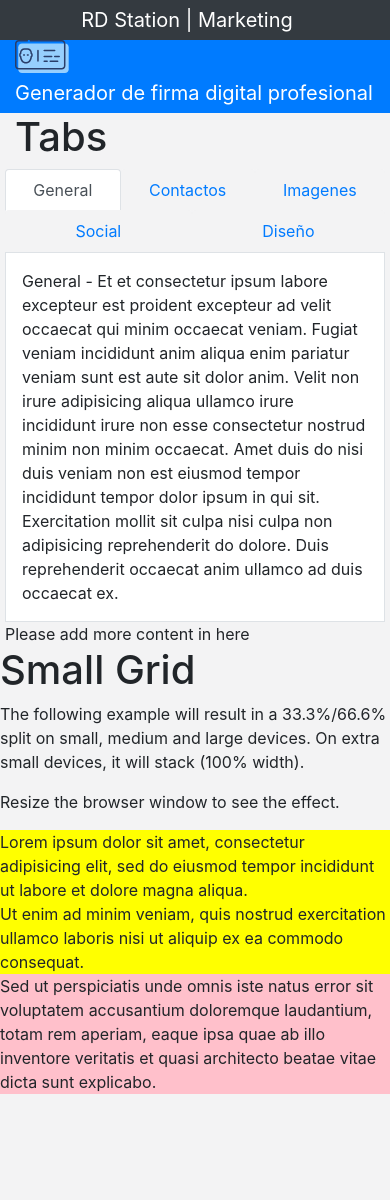
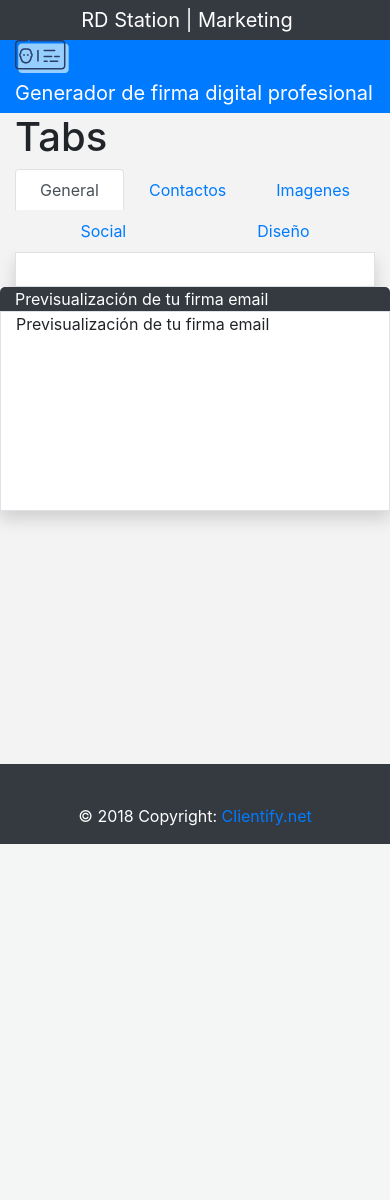
Before and after one commit to storrellas/signature_generator, a Django app: page /signature/ in a window 390 px wide. After the commit the page ends 844 px from the top, so only its background shows below. Run offline with Django 3.2, Linux system fonts and the light colour scheme; some libraries are stand-ins or nearby versions.

Commit message:
ENH: Adding tab content

```diff
--- a/ui/templates/signature.html
+++ b/ui/templates/signature.html
@@ -13,24 +13,25 @@
   <style type=text/css>
     /* Show it is fixed to the top */
     body {
-      min-height: 75rem;
+      /*min-height: 75rem;*/
       /*padding-top: 4.5rem;*/
       background-color: #f3f3f4;
     }
 
-    .box {
-      padding: 0 5px 0 5px;
-    }
-    #nav-tab .active{
+    .nav-tabs .active{
       background-color: #ffffff;
     }
-
-    #nav-tab :not(.active){
+    .nav-tabs :not(.active){
       background-color: #f3f3f4;
     }
-    .box .tab-content{
+
+    .box .content{
       background-color: #ffffff;
       border:1px solid #dee2e6;
+    }
+
+    .color-white{
+      color: white;
     }
 
   </style>
@@ -38,59 +39,32 @@
 </head>
 <body>
 
-  <!-- <nav class="navbar navbar-expand-md navbar-dark fixed-top bg-dark text-center">
-    <div>sergi</div>
-    <a class="navbar-brand text-center" href="#" style="background-color:red">Generador de firma digital profesional</a>
-    <button class="navbar-toggler" type="button" data-toggle="collapse" data-target="#navbarCollapse" aria-controls="navbarCollapse" aria-expanded="false" aria-label="Toggle navigation">
-      <span class="navbar-toggler-icon"></span>
-    </button>
-    <div class="collapse navbar-collapse" id="navbarCollapse">
-      <ul class="navbar-nav mr-auto">
-        <li class="nav-item active">
-          <a class="nav-link" href="#">Home <span class="sr-only">(current)</span></a>
-        </li>
-        <li class="nav-item">
-          <a class="nav-link" href="#">Link</a>
-        </li>
-        <li class="nav-item">
-          <a class="nav-link disabled" href="#">Disabled</a>
-        </li>
-      </ul>
-      <form class="form-inline mt-2 mt-md-0">
-        <input class="form-control mr-sm-2" type="text" placeholder="Search" aria-label="Search">
-        <button class="btn btn-outline-success my-2 my-sm-0" type="submit">Search</button>
-      </form>
-    </div>
-  </nav> -->
-
-<!-- <nav class="conatiner-fluid fixed-top text-center navbar-dark  bg-dark">
-  <a class="navbar-brand text-center" href="#">Generador de firma digital profesional</a>
-</nav> -->
-
   <section id="title">
 
     <div class="container-fluid">
       <div class="row bg-dark">
           <div class="col-md-12 text-center">
-              <a class="navbar-brand" href="#" style="color:white">RD Station | Marketing</a>
+              <a class="navbar-brand color-white" href="#" style="color:white">RD Station | Marketing</a>
           </div>
       </div>
 
       <div class="row" style="background-color:#007bff">
           <div class="offset-md-1 col-md-11">
             <img src="{% static 'img/id-card.svg' %}">
-              <a class="navbar-brand" href="#" style="color:white">Generador de firma digital profesional</a>
+              <a class="navbar-brand color-white" href="#">Generador de firma digital profesional</a>
           </div>
       </div>
     </div>
 
   </section>
 
-<!-- Tabs -->
-<section id="tabs">
+
+  <section id="content">
     <div class="container">
       <h6 class="section-title h1">Tabs</h6>
       <div class="row">
+
+        <!-- First Column -->
         <div class="col-md-6 box">
           <nav>
             <div class="nav nav-tabs nav-fill" id="nav-tab" role="tablist">
@@ -101,45 +75,63 @@
               <a class="nav-item nav-link" id="nav-design-tab" data-toggle="tab" href="#nav-design" role="tab" aria-controls="nav-design" aria-selected="false">Diseño</a>
             </div>
           </nav>
-        <div class="tab-content py-3 px-3 px-sm-0" id="nav-tabContent">
+          <div class="tab-content py-3 px-3 px-sm-0 content shadow" id="nav-tabContent">
             <div class="tab-pane fade show active" id="nav-general" role="tabpanel" aria-labelledby="nav-general-tab">
-            General - Et et consectetur ipsum labore excepteur est proident excepteur ad velit occaecat qui minim occaecat veniam. Fugiat veniam incididunt anim aliqua enim pariatur veniam sunt est aute sit dolor anim. Velit non irure adipisicing aliqua ullamco irure incididunt irure non esse consectetur nostrud minim non minim occaecat. Amet duis do nisi duis veniam non est eiusmod tempor incididunt tempor dolor ipsum in qui sit. Exercitation mollit sit culpa nisi culpa non adipisicing reprehenderit do dolore. Duis reprehenderit occaecat anim ullamco ad duis occaecat ex.
+
+              <div class="col-md-12">
+                {% include "tabs/general.html" %}
+              </div>
+
             </div>
             <div class="tab-pane fade" id="nav-contacts" role="tabpanel" aria-labelledby="nav-contacts-tab">
-            Contacts - Et et consectetur ipsum labore excepteur est proident excepteur ad velit occaecat qui minim occaecat veniam. Fugiat veniam incididunt anim aliqua enim pariatur veniam sunt est aute sit dolor anim. Velit non irure adipisicing aliqua ullamco irure incididunt irure non esse consectetur nostrud minim non minim occaecat. Amet duis do nisi duis veniam non est eiusmod tempor incididunt tempor dolor ipsum in qui sit. Exercitation mollit sit culpa nisi culpa non adipisicing reprehenderit do dolore. Duis reprehenderit occaecat anim ullamco ad duis occaecat ex.
+              <div class="col-md-12">
+                {% include "tabs/contacts.html" %}
               </div>
-          <div class="tab-pane fade" id="nav-images" role="tabpanel" aria-labelledby="nav-contact-tab">
-            Images - Et et consectetur ipsum labore excepteur est proident excepteur ad velit occaecat qui minim occaecat veniam. Fugiat veniam incididunt anim aliqua enim pariatur veniam sunt est aute sit dolor anim. Velit non irure adipisicing aliqua ullamco irure incididunt irure non esse consectetur nostrud minim non minim occaecat. Amet duis do nisi duis veniam non est eiusmod tempor incididunt tempor dolor ipsum in qui sit. Exercitation mollit sit culpa nisi culpa non adipisicing reprehenderit do dolore. Duis reprehenderit occaecat anim ullamco ad duis occaecat ex.
+            </div>
+            <div class="tab-pane fade" id="nav-images" role="tabpanel" aria-labelledby="nav-images-tab">
+              <div class="col-md-12">
+                {% include "tabs/images.html" %}
+              </div>
             </div>
             <div class="tab-pane fade" id="nav-social" role="tabpanel" aria-labelledby="nav-social-tab">
-            Social - Et et consectetur ipsum labore excepteur est proident excepteur ad velit occaecat qui minim occaecat veniam. Fugiat veniam incididunt anim aliqua enim pariatur veniam sunt est aute sit dolor anim. Velit non irure adipisicing aliqua ullamco irure incididunt irure non esse consectetur nostrud minim non minim occaecat. Amet duis do nisi duis veniam non est eiusmod tempor incididunt tempor dolor ipsum in qui sit. Exercitation mollit sit culpa nisi culpa non adipisicing reprehenderit do dolore. Duis reprehenderit occaecat anim ullamco ad duis occaecat ex.
+              <div class="col-md-12">
+                {% include "tabs/social.html" %}
+              </div>
             </div>
             <div class="tab-pane fade" id="nav-design" role="tabpanel" aria-labelledby="nav-design-tab">
-            Design - Et et consectetur ipsum labore excepteur est proident excepteur ad velit occaecat qui minim occaecat veniam. Fugiat veniam incididunt anim aliqua enim pariatur veniam sunt est aute sit dolor anim. Velit non irure adipisicing aliqua ullamco irure incididunt irure non esse consectetur nostrud minim non minim occaecat. Amet duis do nisi duis veniam non est eiusmod tempor incididunt tempor dolor ipsum in qui sit. Exercitation mollit sit culpa nisi culpa non adipisicing reprehenderit do dolore. Duis reprehenderit occaecat anim ullamco ad duis occaecat ex.
+              <div class="col-md-12">
+                {% include "tabs/design.html" %}
               </div>
             </div>
           </div>
-      <div class="col-md-6 box">
-          Please add more content in here
+        </div>
+
+        <!-- Second Column -->
+        <div class="col-md-6 box shadow" style="background-color: #ffffff;">
+          <div class="row bg-dark" style="color:white; border-radius: 5px 5px 0  0;">
+            <div class="col-md-12 box">
+               Previsualización de tu firma email
+            </div>
+          </div>
+          <div class="row">
+            <div class="col-md-12 content" style="min-height:200px">
+               Previsualización de tu firma email
+            </div>
+          </div>
         </div>
       </div>
     </div>
   </section>
-<!-- ./Tabs -->
 
-  <h1>Small Grid</h1>
-  <p>The following example will result in a 33.3%/66.6% split on small, medium and large devices. On extra small devices, it will stack (100% width).</p>
-  <p>Resize the browser window to see the effect.</p>
-  <div class="row">
-    <div class="col-sm-4" style="background-color:yellow;">
-      Lorem ipsum dolor sit amet, consectetur adipisicing elit, sed do eiusmod tempor incididunt ut labore et dolore magna aliqua.<br>
-      Ut enim ad minim veniam, quis nostrud exercitation ullamco laboris nisi ut aliquip ex ea commodo consequat.
+
+    <!-- Footer -->
+    <footer class="page-footer font-small blue pt-4 bg-dark fixed-bottom">
+      <!-- Copyright -->
+      <div class="footer-copyright text-center py-3 color-white">© 2018 Copyright:
+        <a href="https://clientify.net">Clientify.net</a>
       </div>
-    <div class="col-sm-8" style="background-color:pink;">
-      Sed ut perspiciatis unde omnis iste natus error sit voluptatem accusantium doloremque laudantium, totam rem aperiam, eaque ipsa quae ab illo inventore veritatis et quasi architecto beatae vitae dicta sunt explicabo.
-    </div>
-  </div>
-</div>
+    </footer>
+    <!-- Footer -->
 
 </body>
 </html>
```
Lines whose indentation alone changed are shown as unchanged.
